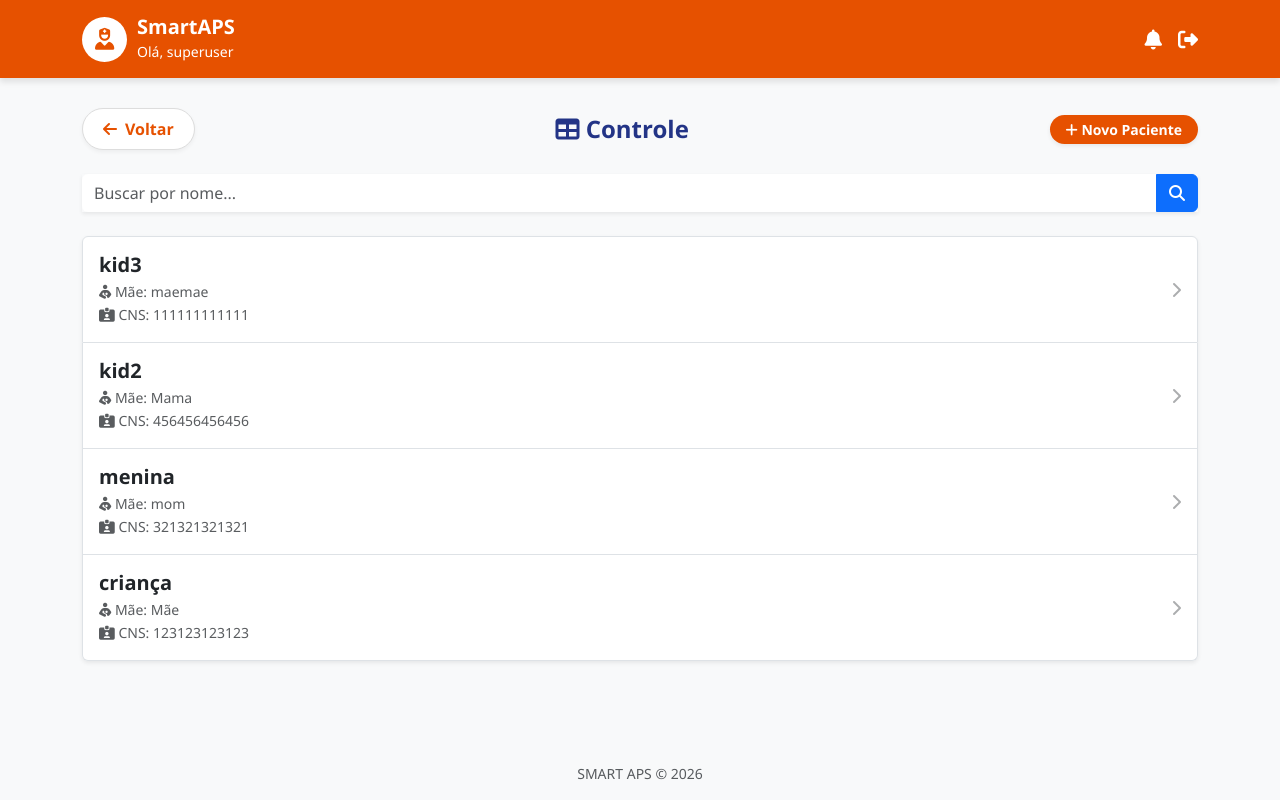
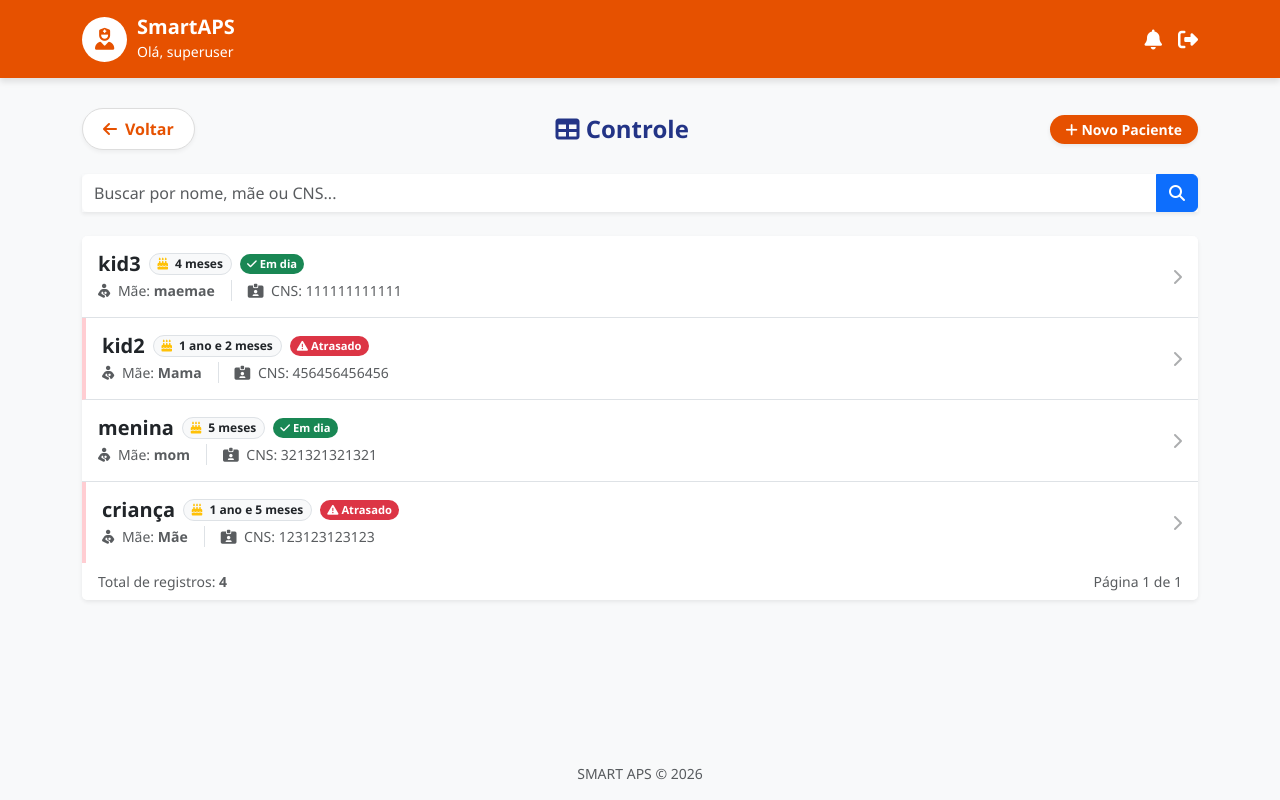
Before and after one commit to gabrieldiaslm/smartapsACS, a Django app: page /criancas/ in a window 1280 px wide. Run offline with Django 5.2, Linux system fonts and the light colour scheme; a user stored in the database is signed in; data comes from the database, SQL or seed files in the repository.

Commit message:
paginação na lista de crianças

```diff
--- a/smart_aps/core/templates/censo_demografico.html
+++ b/smart_aps/core/templates/censo_demografico.html
@@ -116,7 +116,7 @@
                             </td>
 
                             <td class="text-center">
-                                {% if crianca.status_geral == 'ATRASADO' %}
+                                {% if crianca.is_atrasado %}
                                     <span class="badge bg-danger">
                                         <i class="fa-solid fa-triangle-exclamation"></i> Atrasado
                                     </span>
--- a/smart_aps/core/templates/lista_criancas.html
+++ b/smart_aps/core/templates/lista_criancas.html
@@ -6,14 +6,14 @@
         <i class="fa-solid fa-arrow-left"></i> Voltar
     </a>
     <h4 class="text-primary fw-bold m-0"><i class="fa-solid fa-table"></i> Controle</h4>
-    <a href="#" class="btn btn-laranja shadow-sm rounded-pill btn-sm px-3">
+    <a href="{% url 'novo_paciente' %}" class="btn btn-laranja shadow-sm rounded-pill btn-sm px-3">
         <i class="fa-solid fa-plus"></i> Novo Paciente
     </a>
 </div>
 
 <form method="get" class="mb-4">
     <div class="input-group shadow-sm">
-        <input type="text" name="busca" class="form-control border-0" placeholder="Buscar por nome..." value="{{ request.GET.busca|default:'' }}">
+        <input type="text" name="busca" class="form-control border-0" placeholder="Buscar por nome, mãe ou CNS..." value="{{ request.GET.busca|default:'' }}">
         <button class="btn btn-primary" type="submit"><i class="fa-solid fa-magnifying-glass"></i></button>
         {% if request.GET.busca %}
             <a href="{% url 'lista_criancas' %}" class="btn btn-outline-secondary">Limpar</a>
@@ -21,27 +21,120 @@
     </div>
 </form>
 
-<div class="list-group shadow-sm">
+<div class="card shadow-sm border-0">
+    <div class="list-group list-group-flush">
         {% for crianca in criancas %}
-    <a href="{% url 'cartao_vacina' crianca.id %}" class="list-group-item list-group-item-action d-flex justify-content-between align-items-center p-3 border-bottom">
+        <a href="{% url 'cartao_vacina' crianca.id %}"
+           class="list-group-item list-group-item-action d-flex justify-content-between align-items-center p-3 hover-effect
+           {% if crianca.is_atrasado %}border-atrasado{% endif %}">
 
             <div>
-            <h5 class="mb-1 fw-bold text-dark">{{ crianca.nome }}</h5>
-            <small class="text-muted d-block">
-                <i class="fa-solid fa-person-breastfeeding"></i> Mãe: {{ crianca.nome_mae }}
-            </small>
-            <small class="text-muted">
-                <i class="fa-solid fa-id-card-clip"></i> CNS: {{ crianca.cns }}
-            </small>
+                <div class="d-flex align-items-center gap-2 mb-1">
+                    <h5 class="mb-0 fw-bold text-dark">{{ crianca.nome }}</h5>
+
+                    <span class="badge bg-light text-dark border rounded-pill" style="font-size: 0.75rem;">
+                        <i class="fa-solid fa-cake-candles text-warning me-1"></i>
+                        {{ crianca.idade_formatada }}
+                    </span>
+
+                    {% if crianca.is_atrasado %}
+                        <span class="badge bg-danger rounded-pill" style="font-size: 0.70rem;">
+                            <i class="fa-solid fa-triangle-exclamation"></i> Atrasado
+                        </span>
+                    {% else %}
+                        <span class="badge bg-success rounded-pill" style="font-size: 0.70rem;">
+                            <i class="fa-solid fa-check"></i> Em dia
+                        </span>
+                    {% endif %}
+                </div>
+
+                <div class="d-flex gap-3 text-muted small mt-1 flex-wrap">
+                    <span>
+                        <i class="fa-solid fa-person-breastfeeding me-1"></i> Mãe: <strong>{{ crianca.nome_mae }}</strong>
+                    </span>
+                    <span class="border-start ps-3 d-none d-sm-inline">
+                        <i class="fa-solid fa-id-card-clip me-1"></i> CNS: {{ crianca.cns }}
+                    </span>
+                </div>
             </div>
 
             <i class="fa-solid fa-chevron-right text-muted opacity-50"></i>
         </a>
         {% empty %}
-    <div class="alert alert-light text-center py-5">
+        <div class="alert alert-light text-center py-5 m-3">
             <i class="fa-solid fa-child-reaching fa-3x text-muted mb-3"></i><br>
             Nenhuma criança encontrada.
         </div>
         {% endfor %}
     </div>
+
+    <div class="card-footer bg-white text-muted small d-flex justify-content-between align-items-center py-2">
+        <div>
+            Total de registros: <strong>{{ criancas.paginator.count }}</strong>
+        </div>
+        <div>
+            Página {{ criancas.number }} de {{ criancas.paginator.num_pages }}
+        </div>
+    </div>
+</div>
+
+{% if criancas.has_other_pages %}
+<nav aria-label="Navegação de página" class="mt-4 pb-5">
+    <ul class="pagination justify-content-center">
+
+        {% if criancas.has_previous %}
+            <li class="page-item">
+                <a class="page-link border-0 text-dark fw-bold" href="?page={{ criancas.previous_page_number }}&busca={{ request.GET.busca|default:'' }}">
+                    <i class="fa-solid fa-chevron-left me-1"></i> Anterior
+                </a>
+            </li>
+        {% else %}
+            <li class="page-item disabled">
+                <span class="page-link border-0 text-muted"><i class="fa-solid fa-chevron-left me-1"></i> Anterior</span>
+            </li>
+        {% endif %}
+
+        <li class="page-item active">
+            <span class="page-link bg-primary border-primary">
+                {{ criancas.number }}
+            </span>
+        </li>
+
+        {% if criancas.has_next %}
+            <li class="page-item">
+                <a class="page-link border-0 text-dark fw-bold" href="?page={{ criancas.next_page_number }}&busca={{ request.GET.busca|default:'' }}">
+                    Próxima <i class="fa-solid fa-chevron-right ms-1"></i>
+                </a>
+            </li>
+        {% else %}
+            <li class="page-item disabled">
+                <span class="page-link border-0 text-muted">Próxima <i class="fa-solid fa-chevron-right ms-1"></i></span>
+            </li>
+        {% endif %}
+
+    </ul>
+</nav>
+{% endif %}
+
+<style>
+    /* Efeito Padrão (Hover Laranja) */
+    .hover-effect {
+        transition: all 0.2s ease;
+        border-left: 4px solid transparent;
+    }
+    .hover-effect:hover {
+        background-color: #f8f9fa;
+        border-left: 4px solid #e65100 !important;
+        transform: translateX(3px);
+    }
+
+    /* Se estiver atrasado, a borda vira VERMELHA no hover ou fixo, se preferir */
+    .border-atrasado {
+        border-left: 4px solid #ffcdd2 !important; /* Vermelho clarinho fixo */
+    }
+    .border-atrasado:hover {
+        border-left: 4px solid #d32f2f !important; /* Vermelho forte no hover */
+        background-color: #fff5f5 !important;
+    }
+</style>
 {% endblock %}
--- a/smart_aps/core/urls.py
+++ b/smart_aps/core/urls.py
@@ -22,7 +22,7 @@ urlpatterns = [
     # Rotas do Site (HTML)
     path('', views.index, name='index'),
     path('criancas/', views.lista_criancas, name='lista_criancas'),
-    path('crianca/nova/', views.cadastrar_crianca, name='cadastrar_crianca'),
+    path('crianca/nova/', views.cadastrar_crianca, name='novo_paciente'),
     path('crianca/<int:crianca_id>/cartao/', views.cartao_vacina, name='cartao_vacina'),
     path('vacina/<int:registro_id>/editar/', views.editar_registro, name='editar_registro'),
     path('calendario-guia/', views.calendario_guia, name='calendario_guia'),
--- a/smart_aps/core/views.py
+++ b/smart_aps/core/views.py
@@ -3,7 +3,7 @@ from django.contrib.auth.decorators import login_required, user_passes_test
 from .models import Crianca, Vacina, RegistroVacina, UsuarioACS, LoteVacina
 from .forms import CriancaForm, RegistroVacinaForm, UsuarioACSForm
 from datetime import date, timedelta
-from django.db.models import Count, Q, F
+from django.db.models import Count, Q, F, Case, When, Value, BooleanField
 from django.contrib import messages
 from django.views.decorators.cache import never_cache
 from django.http import JsonResponse
@@ -87,14 +87,130 @@ def index(request):
 @never_cache
 @login_required
 def lista_criancas(request):
-    """Antiga tela inicial: Lista e Busca"""
+    # 1. FILTRO DE IDADE (10 ANOS)
+    hoje = date.today()
+    try:
+        data_corte = hoje.replace(year=hoje.year - 10)
+    except ValueError:
+        data_corte = hoje.replace(year=hoje.year - 10, day=28)
+
+    # Base QuerySet
+    qs = Crianca.objects.filter(data_nascimento__gt=data_corte)
+
+    # 2. OTIMIZAÇÃO (A Mágica do SQL) ⚡
+    # Cria a coluna virtual 'is_atrasado' direto no banco
+    qs = qs.annotate(
+        qtd_atrasos=Count('registros', filter=Q(registros__status='ATRASADA'))
+    ).annotate(
+        is_atrasado=Case(
+            When(qtd_atrasos__gt=0, then=Value(True)),
+            default=Value(False),
+            output_field=BooleanField()
+        )
+    )
+
+    # 3. BUSCA
     query = request.GET.get('busca')
     if query:
-        criancas = Crianca.objects.filter(nome__icontains=query)
+        qs = qs.filter(nome__icontains=query)
+
+    # 4. ORDENAÇÃO
+    # Dica: Podemos ordenar para mostrar os Atrasados primeiro se quiser!
+    # Mas vamos manter o padrão (Mais recentes primeiro)
+    qs = qs.order_by('-criado_em')
+
+    # 5. PAGINAÇÃO
+    paginator = Paginator(qs, 10)
+    page_number = request.GET.get('page')
+    page_obj = paginator.get_page(page_number)
+
+    return render(request, 'lista_criancas.html', {'criancas': page_obj})
+
+
+def censo_demografico(request):
+    # --- 1. FILTRO BASE (10 ANOS) ---
+    hoje = date.today()
+    try:
+        data_corte = hoje.replace(year=hoje.year - 10)
+    except ValueError:
+        data_corte = hoje.replace(year=hoje.year - 10, day=28)
+
+    # QuerySet Base (Ainda não foi no banco)
+    qs = Crianca.objects.filter(data_nascimento__gt=data_corte)
+
+    # --- 2. OTIMIZAÇÃO DE STATUS (O PULO DO GATO 😺) ---
+    # Em vez de calcular no Python, pedimos pro banco já trazer uma coluna "tem_atraso"
+    # Isso elimina o N+1 Queries do template
+    qs = qs.annotate(
+        qtd_pendencias_vencidas=Count(
+            'registros',
+            filter=Q(registros__status='ATRASADA')
+        )
+    ).annotate(
+        is_atrasado=Case(
+            When(qtd_pendencias_vencidas__gt=0, then=Value(True)),
+            default=Value(False),
+            output_field=BooleanField()
+        )
+    )
+
+    # --- 3. APLICAÇÃO DOS FILTROS DA TELA ---
+    busca = request.GET.get('busca')
+    status_filtro = request.GET.get('status')
+    sexo_filtro = request.GET.get('sexo')
+    ordem_filtro = request.GET.get('ordem')
+
+    if busca:
+        qs = qs.filter(nome__icontains=busca)
+
+    if sexo_filtro:
+        qs = qs.filter(sexo=sexo_filtro)
+
+    # Agora filtramos usando a anotação SQL, muito mais rápido
+    if status_filtro == 'ATRASADO':
+        qs = qs.filter(is_atrasado=True)
+    elif status_filtro == 'EM_DIA':
+        qs = qs.filter(is_atrasado=False)
+
+    # Ordenação
+    if ordem_filtro == 'nome':
+        qs = qs.order_by('nome')
+    elif ordem_filtro == 'idade_cresc':
+        qs = qs.order_by('data_nascimento')
     else:
-        criancas = Crianca.objects.all().order_by('-criado_em')[:20]
+        qs = qs.order_by('-data_nascimento')
 
-    return render(request, 'lista_criancas.html', {'criancas': criancas})
+    # --- 4. ESTATÍSTICAS (1 CONSULTA SÓ) ---
+    # Usamos 'aggregate' para pegar todos os números dos cards de uma vez
+    um_ano_atras = hoje - timedelta(days=365)
+
+    # IMPORTANTE: Calculamos as stats baseadas no QuerySet filtrado ou no Total?
+    # Geralmente Censo mostra o Total da base, independente do filtro de busca.
+    # Se quiser que os cards mudem conforme a busca, use 'qs.aggregate'.
+    # Aqui vou usar a base total de <10 anos para manter consistência.
+    qs_total = Crianca.objects.filter(data_nascimento__gt=data_corte)
+
+    stats = qs_total.aggregate(
+        total=Count('id'),
+        meninos=Count('id', filter=Q(sexo='M')),
+        meninas=Count('id', filter=Q(sexo='F')),
+        bebes=Count('id', filter=Q(data_nascimento__gt=um_ano_atras))
+    )
+
+    # --- 5. PAGINAÇÃO ---
+    paginator = Paginator(qs, 10)
+    page_number = request.GET.get('page')
+    page_obj = paginator.get_page(page_number)
+
+    context = {
+        'criancas': page_obj,
+        'total': stats['total'],     # Acessa o dicionário do aggregate
+        'meninos': stats['meninos'],
+        'meninas': stats['meninas'],
+        'bebes': stats['bebes'],
+    }
+
+    return render(request, 'censo_demografico.html', context)
 
 @never_cache
 @login_required
@@ -105,18 +221,12 @@ def cadastrar_crianca(request):
         if form.is_valid():
             nova_crianca = form.save(commit=False)
             nova_crianca.cadastrado_por = request.user
+
+            # AO SALVAR: O Signal do models.py roda e cria as vacinas automaticamente!
             nova_crianca.save()
 
-            # MAGIA: Ao criar a criança, gera o cartão em branco baseado nas vacinas do sistema
-            vacinas_sistema = Vacina.objects.all()
-            for vacina in vacinas_sistema:
-                RegistroVacina.objects.create(
-                    crianca=nova_crianca,
-                    vacina=vacina,
-                    status='PENDENTE'
-                )
-
-            return redirect('index')
+            # Redireciona direto para o cartão da criança nova (Melhor UX)
+            return redirect('cartao_vacina', nova_crianca.id)
     else:
         form = CriancaForm()
 
@@ -212,93 +322,7 @@ def calendario_guia(request):
     vacinas = Vacina.objects.all().order_by('idade_alvo_meses', 'nome')
     return render(request, 'calendario_guia.html', {'vacinas': vacinas})
 
-def censo_demografico(request):
-    # === 0. OTIMIZAÇÃO DE LEITURA ===
-    # O 'prefetch_related' carrega os dados filhos (registros) na memória
-    # O 'select_related' carrega os dados pais (vacina) na memória
-    todas_criancas = Crianca.objects.prefetch_related(
-        'registros__vacina' # Traz os registros E os dados da vacina (idade alvo)
-    ).all()
 
-    # Agora o loop roda quase instantâneo porque os dados já estão na memória RAM do servidor
-    for c in todas_criancas:
-        c.verificar_atrasos()
-
-    # === 1. ESTATÍSTICAS ===
-    qs_base = Crianca.objects.all()
-    um_ano_atras = date.today() - timedelta(days=365)
-
-    estatisticas = qs_base.aggregate(
-        total=Count('id'),
-        meninos=Count('id', filter=Q(sexo='M')),
-        meninas=Count('id', filter=Q(sexo='F')),
-        bebes=Count('id', filter=Q(data_nascimento__gt=um_ano_atras))
-    )
-
-    # === 2. QUERYSET PRINCIPAL ===
-    # ATENÇÃO AQUI: Usamos 'registros' pois é o related_name no Model
-    lista_criancas = Crianca.objects.annotate(
-        tem_atraso=Count('registros', filter=Q(registros__status='ATRASADA'))
-    )
-
-    # Captura dados da URL
-    busca = request.GET.get('busca')
-    status = request.GET.get('status')
-    sexo = request.GET.get('sexo')
-    ordem = request.GET.get('ordem')
-
-    # --- LÓGICA DE FILTRAGEM ---
-    if busca:
-        print(f"Filtrando nome por: {busca}")
-        lista_criancas = lista_criancas.filter(nome__icontains=busca)
-
-    if status == 'atrasada':
-        print("Filtrando por: ATRASADOS")
-        # Pega quem tem contagem de atrasos > 0
-        lista_criancas = lista_criancas.filter(tem_atraso__gt=0)
-    elif status == 'em_dia':
-        print("Filtrando por: EM DIA")
-        # Pega quem tem contagem de atrasos == 0
-        lista_criancas = lista_criancas.filter(tem_atraso=0)
-
-    if sexo:
-        print(f"Filtrando sexo por: {sexo}")
-        lista_criancas = lista_criancas.filter(sexo=sexo)
-
-    # --- ORDENAÇÃO ---
-    if ordem == 'nome':
-        lista_criancas = lista_criancas.order_by('nome')
-    elif ordem == 'idade_cresc':
-        lista_criancas = lista_criancas.order_by('-data_nascimento')
-    elif ordem == 'idade_dec':
-        lista_criancas = lista_criancas.order_by('data_nascimento')
-    else:
-        lista_criancas = lista_criancas.order_by('-data_nascimento')
-
-    # Contexto final
-    context = {
-        'criancas': lista_criancas,
-        'total': estatisticas['total'],
-        'meninos': estatisticas['meninos'],
-        'meninas': estatisticas['meninas'],
-        'bebes': estatisticas['bebes'],
-        'criancas_maiores': (estatisticas['total'] or 0) - (estatisticas['bebes'] or 0)
-    }
-
-    # === PAGINAÇÃO ===
-    paginator = Paginator(lista_criancas, 10)
-    page_number = request.GET.get('page')
-    page_obj = paginator.get_page(page_number)
-
-    # 5. CONTEXTO FINAL
-    context = {
-        'criancas': page_obj,
-        'total': estatisticas['total'],
-        'meninos': estatisticas['meninos'],
-        'meninas': estatisticas['meninas'],
-        'bebes': estatisticas['bebes'],
-    }
-    return render(request, 'censo_demografico.html', context)
 
 @never_cache
 @login_required
```
Lines whose indentation alone changed are shown as unchanged.
